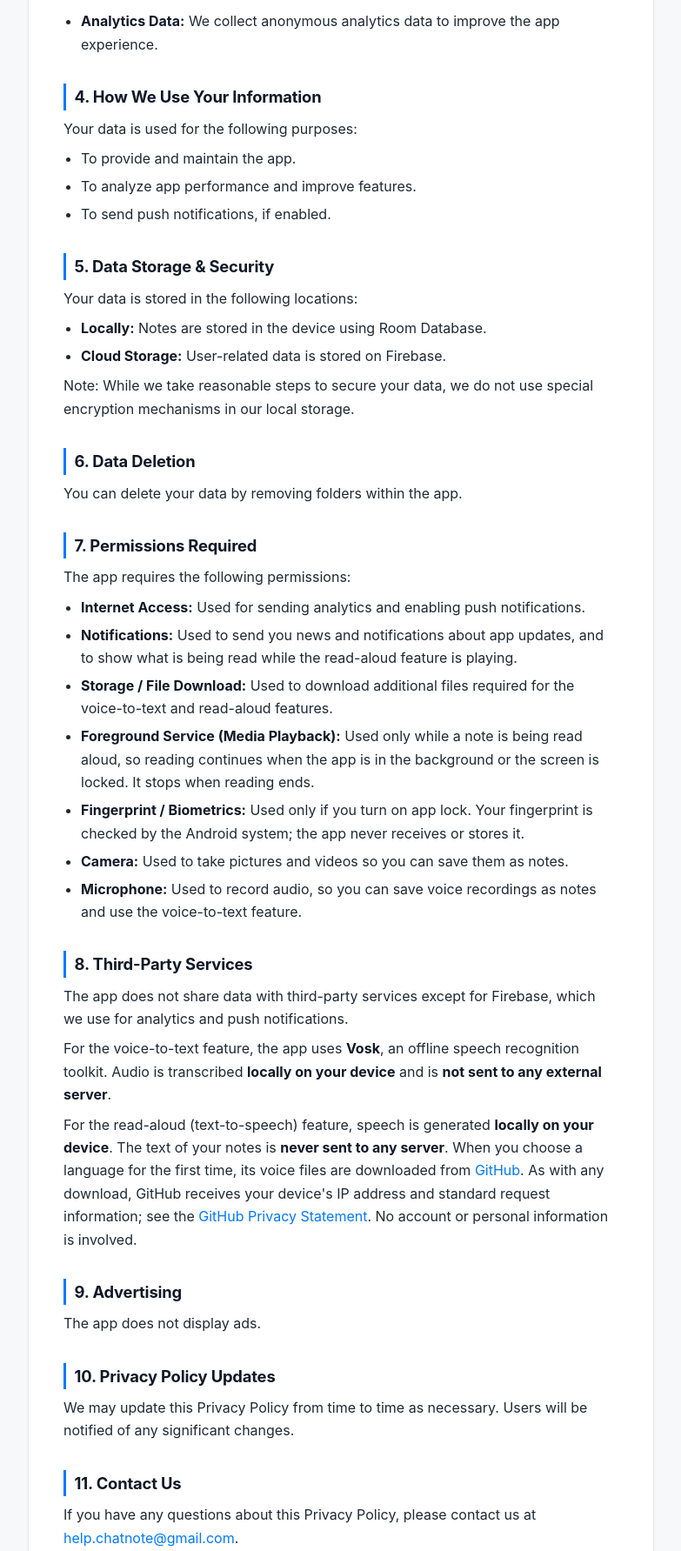
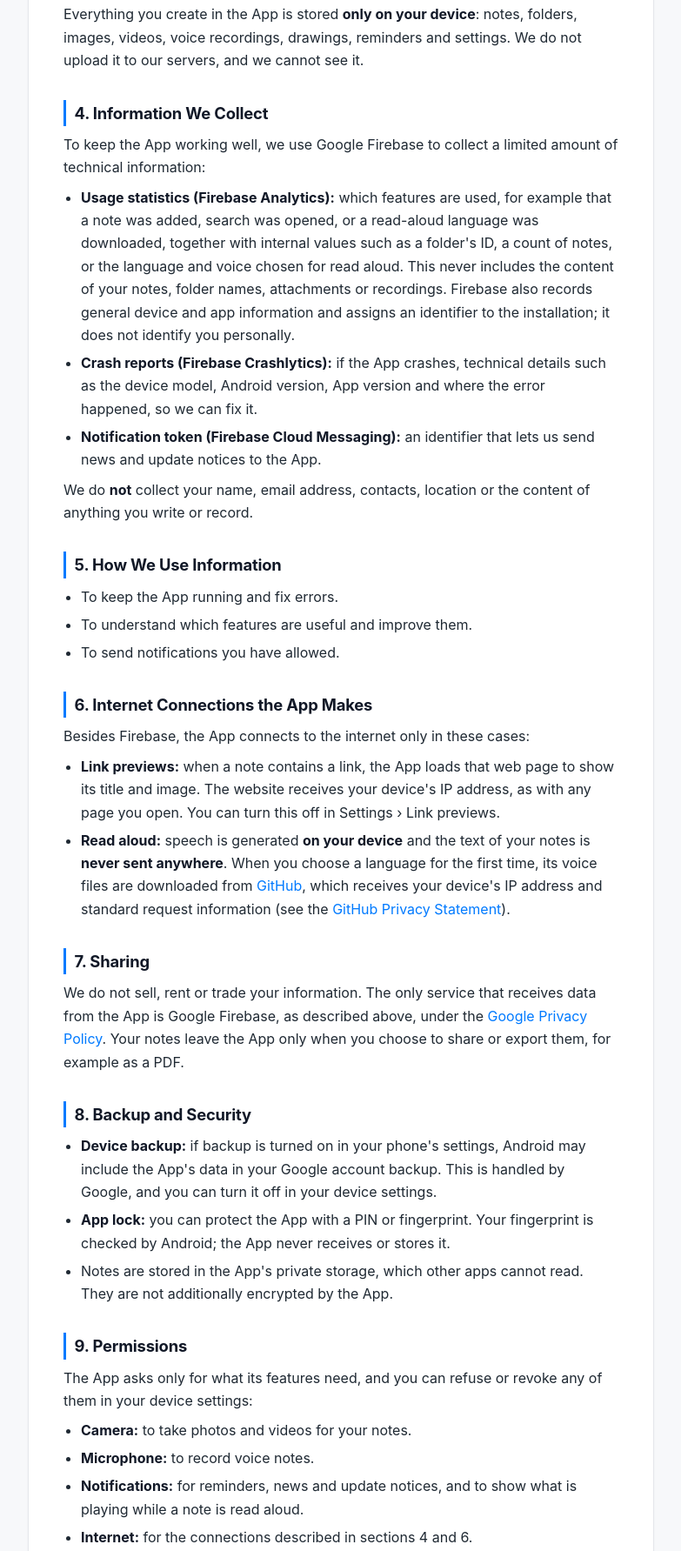
Before and after one commit to 8codehub/Privacy-Policy, a plain HTML site: page chatnote/index.html in a window 1280 px wide. Shown: the part 559-2342 px from the top of the page at 87% size, without its empty margins (248-1031 px from the left). Drawn offline with Linux system fonts and the light colour scheme.

Commit message:
NoteIt: rewrite privacy policy to match the app
Remove the retired voice-to-text (Vosk) section; describe Firebase Analytics, Crashlytics and Cloud Messaging precisely; add link previews, read aloud downloads, Android backup, app lock, data deletion, sharing and children sections.

```diff
--- a/chatnote/index.html
+++ b/chatnote/index.html
@@ -127,93 +127,117 @@
     <p class="effective-date">Effective date: <time id="effective-date" datetime="2026-11-19">November 19, 2026</time></p>
 
     <h2>1. Introduction</h2>
-    <p>Welcome to <strong>NoteIt | Simple Notes</strong> ("App"), formerly ChatNote. This Privacy Policy explains how we
-        collect, use, disclose, and safeguard your information when you use our app.</p>
+    <p>This Privacy Policy explains what information <strong>NoteIt | Simple Notes</strong>
+        (the "App", formerly ChatNote) collects, how it is used, and the choices you have. In short:
+        your notes stay on your device, there is no account to create, the App shows no ads, and we
+        never sell your data.</p>
 
-    <h2>2. Developer Information</h2>
+    <h2>2. Developer</h2>
     <p><strong>Developer:</strong> Hovsep Arakelyan</p>
-    <p><strong>Contact Email:</strong> <a
-            href="mailto:help.chatnote@gmail.com">help.chatnote@gmail.com</a></p>
+    <p><strong>Contact:</strong> <a href="mailto:help.chatnote@gmail.com">help.chatnote@gmail.com</a></p>
 
-    <h2>3. Information We Collect</h2>
-    <p>We collect the following information when you use the app:</p>
+    <h2>3. What Stays on Your Device</h2>
+    <p>Everything you create in the App is stored <strong>only on your device</strong>: notes,
+        folders, images, videos, voice recordings, drawings, reminders and settings. We do not
+        upload it to our servers, and we cannot see it.</p>
+
+    <h2>4. Information We Collect</h2>
+    <p>To keep the App working well, we use Google Firebase to collect a limited amount of
+        technical information:</p>
     <ul>
-        <li><strong>Analytics Data:</strong> We collect anonymous analytics data to improve the app
-            experience.
-        </li>
+        <li><strong>Usage statistics (Firebase Analytics):</strong> which features are used, for
+            example that a note was added, search was opened, or a read-aloud language was
+            downloaded, together with internal values such as a folder's ID, a count of notes, or
+            the language and voice chosen for read aloud. This never includes the content of your notes,
+            folder names, attachments or recordings. Firebase also records general device and app
+            information and assigns an identifier to the installation; it does not identify you
+            personally.</li>
+        <li><strong>Crash reports (Firebase Crashlytics):</strong> if the App crashes, technical
+            details such as the device model, Android version, App version and where the error
+            happened, so we can fix it.</li>
+        <li><strong>Notification token (Firebase Cloud Messaging):</strong> an identifier that lets
+            us send news and update notices to the App.</li>
+    </ul>
+    <p>We do <strong>not</strong> collect your name, email address, contacts, location or the
+        content of anything you write or record.</p>
+
+    <h2>5. How We Use Information</h2>
+    <ul>
+        <li>To keep the App running and fix errors.</li>
+        <li>To understand which features are useful and improve them.</li>
+        <li>To send notifications you have allowed.</li>
     </ul>
 
-    <h2>4. How We Use Your Information</h2>
-    <p>Your data is used for the following purposes:</p>
+    <h2>6. Internet Connections the App Makes</h2>
+    <p>Besides Firebase, the App connects to the internet only in these cases:</p>
     <ul>
-        <li>To provide and maintain the app.</li>
-        <li>To analyze app performance and improve features.</li>
-        <li>To send push notifications, if enabled.</li>
+        <li><strong>Link previews:</strong> when a note contains a link, the App loads that web page
+            to show its title and image. The website receives your device's IP address, as with any
+            page you open. You can turn this off in Settings &rsaquo; Link previews.</li>
+        <li><strong>Read aloud:</strong> speech is generated <strong>on your device</strong> and the
+            text of your notes is <strong>never sent anywhere</strong>. When you choose a language for
+            the first time, its voice files are downloaded from
+            <a href="https://github.com/8codehub/reading-voice-models">GitHub</a>, which receives your
+            device's IP address and standard request information (see the
+            <a href="https://docs.github.com/en/site-policy/privacy-policies/github-general-privacy-statement">GitHub
+            Privacy Statement</a>).</li>
     </ul>
 
-    <h2>5. Data Storage &amp; Security</h2>
-    <p>Your data is stored in the following locations:</p>
+    <h2>7. Sharing</h2>
+    <p>We do not sell, rent or trade your information. The only service that receives data from the
+        App is Google Firebase, as described above, under the
+        <a href="https://policies.google.com/privacy">Google Privacy Policy</a>. Your notes leave
+        the App only when you choose to share or export them, for example as a PDF.</p>
+
+    <h2>8. Backup and Security</h2>
     <ul>
-        <li><strong>Locally:</strong> Notes are stored in the device using Room Database.</li>
-        <li><strong>Cloud Storage:</strong> User-related data is stored on Firebase.</li>
-    </ul>
-    <p>Note: While we take reasonable steps to secure your data, we do not use special encryption
-        mechanisms in our local storage.</p>
-
-    <h2>6. Data Deletion</h2>
-    <p>You can delete your data by removing folders within the app.</p>
-
-    <h2>7. Permissions Required</h2>
-    <p>The app requires the following permissions:</p>
-    <ul>
-        <li><strong>Internet Access:</strong> Used for sending analytics and enabling push
-            notifications.
-        </li>
-        <li><strong>Notifications:</strong> Used to send you news and notifications about app
-            updates, and to show what is being read while the read-aloud feature is playing.
-        </li>
-        <li><strong>Storage / File Download:</strong> Used to download additional files required
-            for the voice-to-text and read-aloud features.
-        </li>
-        <li><strong>Foreground Service (Media Playback):</strong> Used only while a note is being
-            read aloud, so reading continues when the app is in the background or the screen is
-            locked. It stops when reading ends.
-        </li>
-        <li><strong>Fingerprint / Biometrics:</strong> Used only if you turn on app lock. Your
-            fingerprint is checked by the Android system; the app never receives or stores it.
-        </li>
-        <li><strong>Camera:</strong> Used to take pictures and videos so you can save them as
-            notes.
-        </li>
-        <li><strong>Microphone:</strong> Used to record audio, so you can save voice recordings as
-            notes and use the voice-to-text feature.
-        </li>
+        <li><strong>Device backup:</strong> if backup is turned on in your phone's settings, Android
+            may include the App's data in your Google account backup. This is handled by Google, and
+            you can turn it off in your device settings.</li>
+        <li><strong>App lock:</strong> you can protect the App with a PIN or fingerprint. Your
+            fingerprint is checked by Android; the App never receives or stores it.</li>
+        <li>Notes are stored in the App's private storage, which other apps cannot read. They are not
+            additionally encrypted by the App.</li>
     </ul>
 
-    <h2>8. Third-Party Services</h2>
-    <p>The app does not share data with third-party services except for Firebase, which we use for
-        analytics and push notifications.</p>
-    <p>For the voice-to-text feature, the app uses <strong>Vosk</strong>, an offline speech
-        recognition toolkit. Audio is transcribed <strong>locally on your device</strong> and is
-        <strong>not sent to any external server</strong>.</p>
-    <p>For the read-aloud (text-to-speech) feature, speech is generated <strong>locally on your
-        device</strong>. The text of your notes is <strong>never sent to any server</strong>. When
-        you choose a language for the first time, its voice files are downloaded from
-        <a href="https://github.com/8codehub/reading-voice-models">GitHub</a>. As with any download,
-        GitHub receives your device's IP address and standard request information; see the
-        <a href="https://docs.github.com/en/site-policy/privacy-policies/github-general-privacy-statement">GitHub
-        Privacy Statement</a>. No account or personal information is involved.</p>
+    <h2>9. Permissions</h2>
+    <p>The App asks only for what its features need, and you can refuse or revoke any of them in
+        your device settings:</p>
+    <ul>
+        <li><strong>Camera:</strong> to take photos and videos for your notes.</li>
+        <li><strong>Microphone:</strong> to record voice notes.</li>
+        <li><strong>Notifications:</strong> for reminders, news and update notices, and to show what
+            is playing while a note is read aloud.</li>
+        <li><strong>Internet:</strong> for the connections described in sections 4 and 6.</li>
+        <li><strong>Media playback in the background:</strong> only while a note is being read aloud,
+            so reading continues with the screen locked. It stops when reading ends.</li>
+        <li><strong>Fingerprint:</strong> only if you turn on app lock.</li>
+    </ul>
 
-    <h2>9. Advertising</h2>
-    <p>The app does not display ads.</p>
+    <h2>10. Deleting Your Data</h2>
+    <ul>
+        <li>Delete individual notes or folders in the App.</li>
+        <li>Delete everything at once in Settings &rsaquo; Clear app data.</li>
+        <li>Uninstalling the App removes all of its data from your device.</li>
+    </ul>
+    <p>Usage statistics and crash reports are kept by Firebase for a limited time under Google's
+        retention policies. To ask us to delete them, email
+        <a href="mailto:help.chatnote@gmail.com">help.chatnote@gmail.com</a>.</p>
 
-    <h2>10. Privacy Policy Updates</h2>
-    <p>We may update this Privacy Policy from time to time as necessary. Users will be notified of any
-        significant changes.</p>
+    <h2>11. Advertising</h2>
+    <p>The App does not show ads.</p>
 
-    <h2>11. Contact Us</h2>
-    <p>If you have any questions about this Privacy Policy, please contact us at <a
-            href="mailto:help.chatnote@gmail.com">help.chatnote@gmail.com</a>.</p>
+    <h2>12. Children</h2>
+    <p>The App is not directed at children under 13, and we do not knowingly collect personal
+        information from them.</p>
+
+    <h2>13. Changes to This Policy</h2>
+    <p>If we change this policy, we will publish the new version on this page and update the
+        effective date at the top.</p>
+
+    <h2>14. Contact</h2>
+    <p>Questions about this policy? Email us at
+        <a href="mailto:help.chatnote@gmail.com">help.chatnote@gmail.com</a>.</p>
 
     <hr class="divider">
 </main>
```
